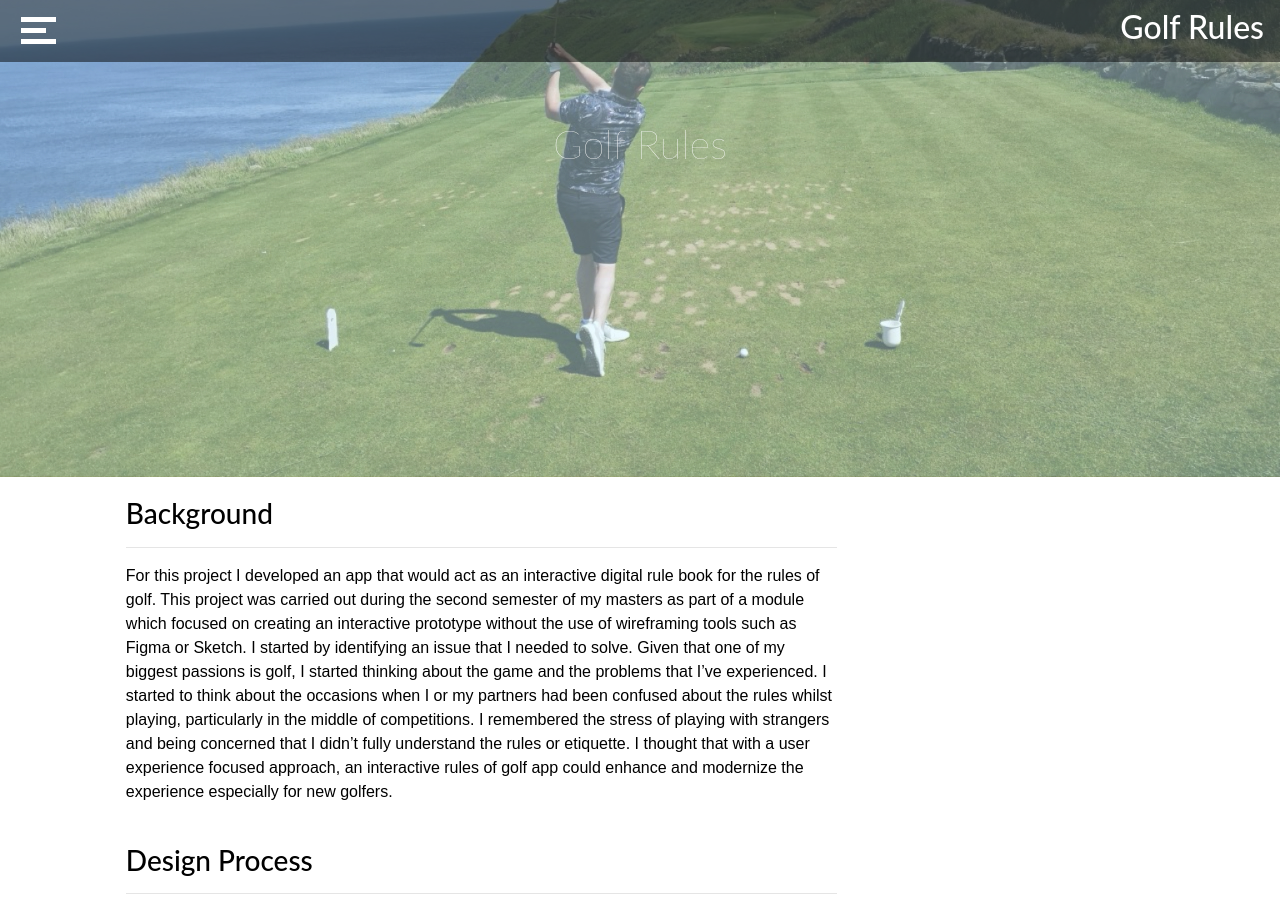
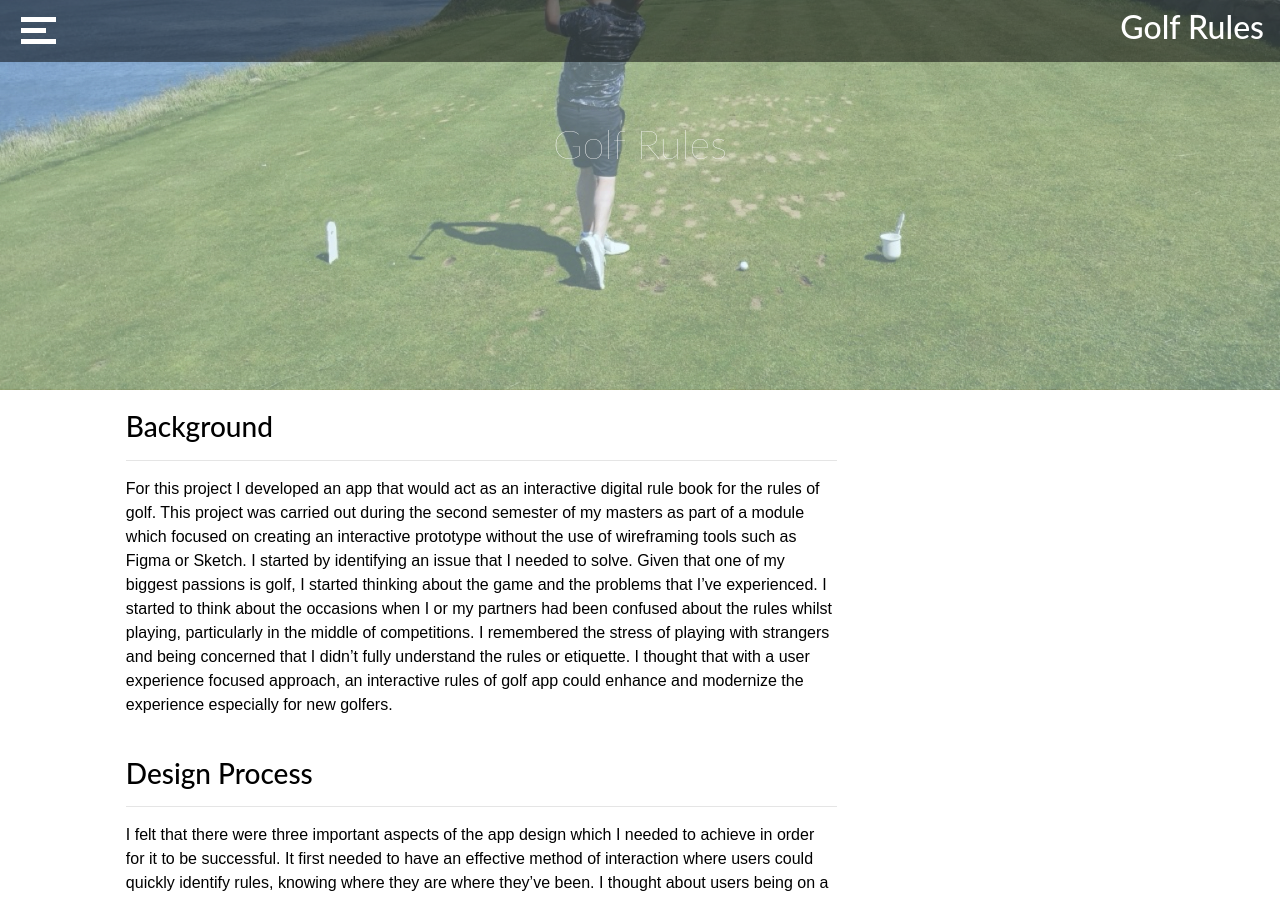
Before and after one commit to Tony8egan/www.TonesDesigns, a Jekyll site: the page built from GolfRules.markdown, in a window 1280 px wide and 900 px high. Built offline with Jekyll 4.4.1, drawn with Linux system fonts in a browser that asks for light colours; nearby versions of some CDN libraries.

Commit message:
Update GolfRules.html

```diff
--- a/_layouts/GolfRules.html
+++ b/_layouts/GolfRules.html
@@ -34,7 +34,7 @@
   background-position:center bottom;
   background-repeat: no-repeat;
   background-size: cover;
-  height: 53vh;
+  height: 390px;
         width:100%;
   background-image: url('/images/ROGApp/OldHeadCover.jpg');
 }
@@ -79,7 +79,7 @@
 
 
 
-          <div class="col-sm-12"  style="height: 53vh;text-align: center; ">
+          <div class="col-sm-12"  style="height: 390px;text-align: center; ">
             <div class="parallax">
             <br>
            <br>
```
